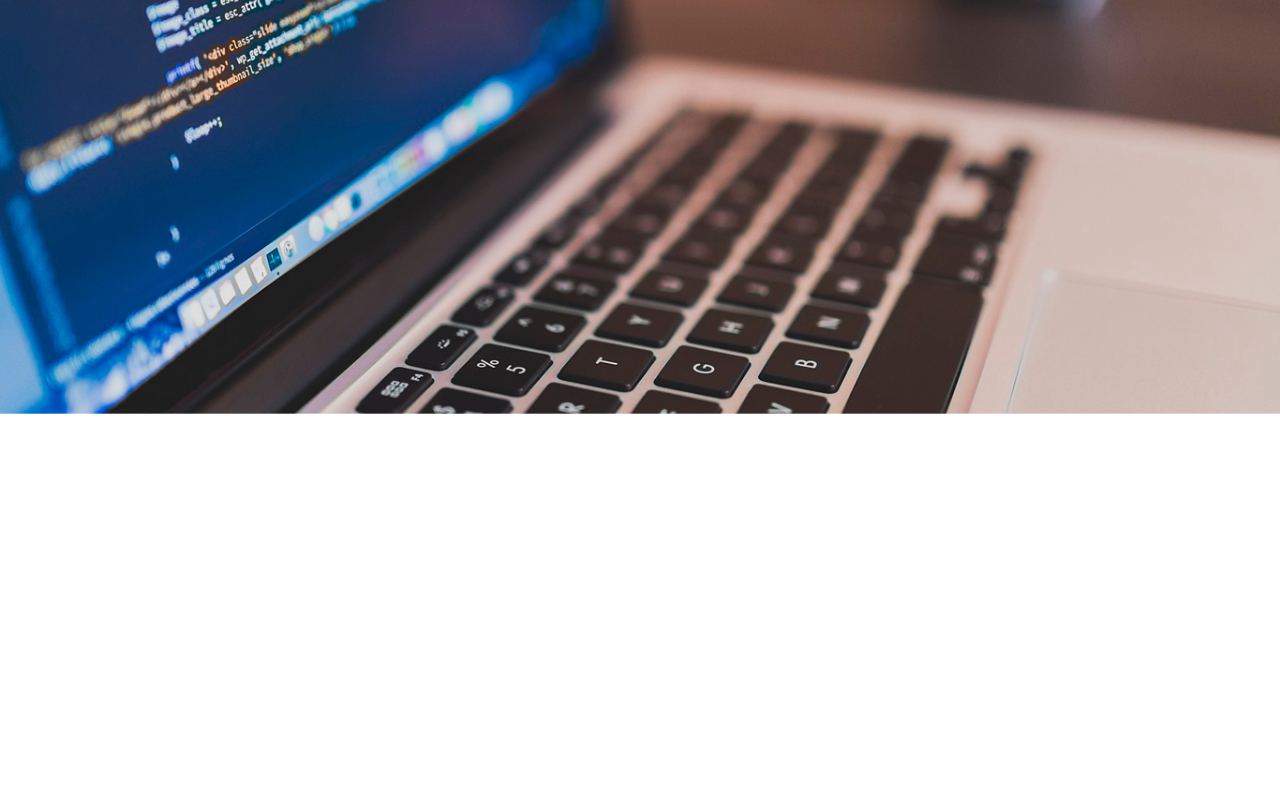
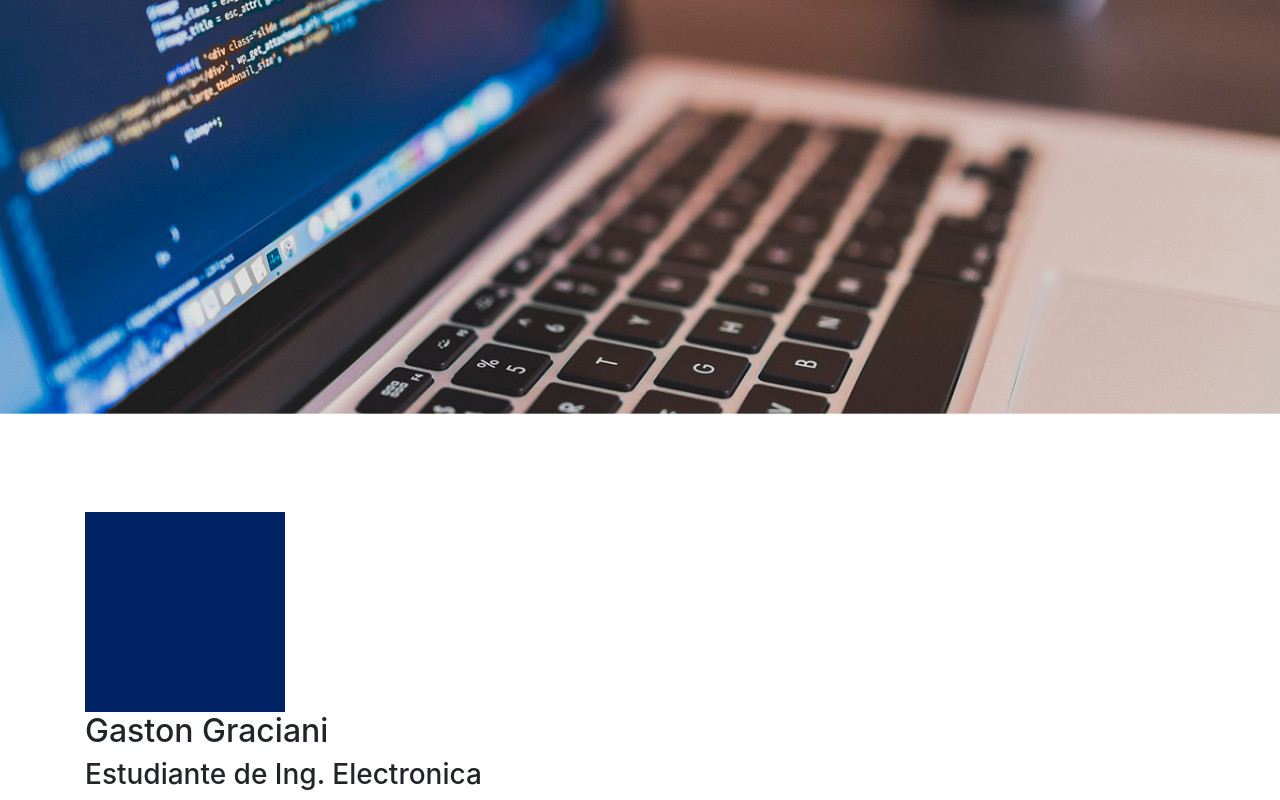
Before and after one commit to Yegaston/GastonGraciani, a plain HTML site: page index.html in a window 1280 px wide. Shown: the part 392-1192 px from the top of the page. Before the commit the page ends 929 px from the top, so only its background shows below. Drawn offline with nearby package versions, Linux system fonts and the light colour scheme.

Commit message:
Agrege quien soy para disp. xl y l

```diff
--- a/index.html
+++ b/index.html
@@ -14,7 +14,7 @@
 
     <!-- Navbar -->
 
-    <div class="">
+
         <nav class="navbar navbar-expand-lg navbar-light " style="background-color: #48028e">
             <div class="container">
                 <a class="navbar-brand" href="#">Gaston Graciani</a>
@@ -49,22 +49,13 @@
         </div>
     </header>
 
-    <div class="container">
-        <br><br><br>
+             <!-- Quien Soy movil-->
 
-    <div class="container-fluid ">
-        <div class="row">
-            <div class="col-8 ">
-
-
-             </div>
-
-
-          <div class="container d-lg-none">
+           <div class="container d-lg-none">
               <div class="container-fluid text-center">
                   <img src="img/FotoPerfil.png" alt="Gaston Graciani">
               </div>
-              <br><br>
+              <!-- <br><br>   -->
               <div class="text-center">
                   <h2>Gaston Graciani</h2>
                 </div>
@@ -73,6 +64,8 @@
                 </div>
               <br><br><br>
           </div>
+
+            <!-- Habilidades -->
 
           <div class="container d-lg-none ">
             <h1 class="text-center">Habilidades</h1>
@@ -98,8 +91,18 @@
             </div>
           </div>
 
+          <!--Quien soy y Habilidades para pantallas mas grandes.-->
+          <br><br>
+          <div class="contaier-fluid">
+              <div class="container-fluid row-4">
+                  <div class="container">
+                  <img src="img/FotoPerfil.png" alt="foto de perfil">
+                  <h2>Gaston Graciani</h2>
+                  <h3>Estudiante de Ing. Electronica</h3>
+                </div>
+            </div>
         </div>
-     </div>
+
 
 
 
```
